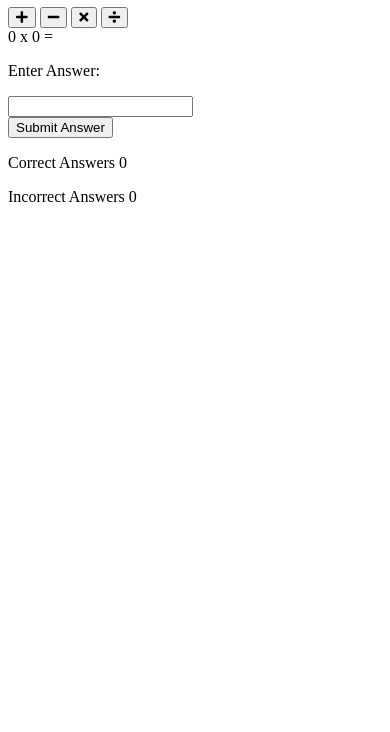
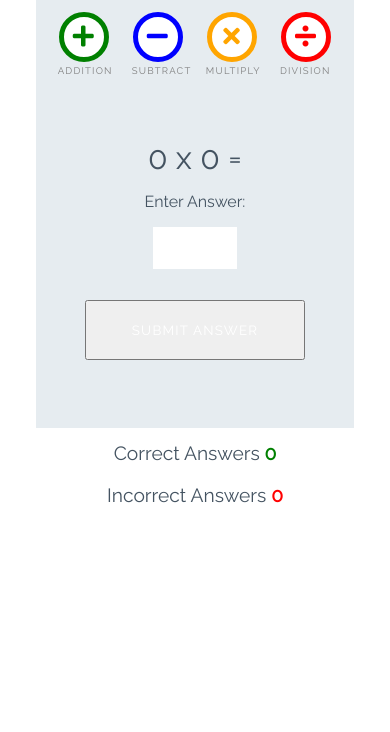
Before and after one commit to andreasarreqi/love-maths, a plain HTML site: page index.html in a window 390 px wide. Shown: the part 112-844 px from the top of the page. Drawn offline with Linux system fonts and the light colour scheme.

Commit message:
add styles for game

```diff
--- a/assets/css/style.css
+++ b/assets/css/style.css
@@ -0,0 +1,252 @@
+/* --------- Global style */
+
+body {
+    background-color: white;
+    font-family: "Raleway", sans-serif;
+    color: #445361;
+    text-align: center;
+}
+
+/* --------- Heading */
+
+.heading {
+    text-align: center;
+    font-size: 2.5rem;
+}
+
+.logo {
+    height: 40px;
+    padding-right: 5px;
+}
+
+/* --------- Game layout */
+
+.game-area {
+    background-color: #E6ECF0;
+    box-sizing: border-box;
+    width: 85%;
+    height: 65vh;
+    max-height: 450px;
+    max-width: 830px;
+    margin-left: auto;
+    margin-right: auto;
+    padding: 1%;
+}
+
+.question-area {
+    width: 50%;
+    font-size: 2rem;
+    margin: auto;
+    padding: 50px 0;
+}
+
+.question-area span {
+    padding: 0 15px;
+}
+
+.score-area {
+    margin: 5px auto;
+    width: 60%;
+    font-size: 1.2rem;
+}
+
+.controls-area {
+    width: 85%;
+    margin: 30px auto;
+}
+
+#score {
+    color: green;
+    font-weight: bold;
+}
+
+#incorrect {
+    color: red;
+    font-weight: bold;
+}
+
+.answer-message {
+    display: none;
+    font-size: 1rem;
+}
+
+#answer-box {
+    border: none;
+    color: #445361;
+    display: inline-block;
+    height: 40px;
+    width: 80px;
+    font-size: 1.2rem;
+}
+
+.scores {
+    display: inline-block;
+    padding: 25px;
+}
+
+/* --------- Buttons */
+
+.btn {
+    width: 220px;
+    height: 60px;
+    font-family: "Raleway", sans-serif;
+    text-transform: uppercase;
+    letter-spacing: 1.2px;
+    color: white;
+}
+
+.btn:focus {
+    outline: none;
+}
+
+.btn--big {
+    padding-top: 10px;
+    border-radius: 50%;
+    background-color: white;
+    border: 10px solid;
+    width: 100px;
+    height: 100px;
+    font-size: 3.2rem;
+    margin: 0 30px;
+    transition: all 0.5s;
+}
+
+.btn--big::after{
+    content: attr(data-type);
+    font-size: 1rem;
+    color: grey;
+    position: relative;
+    left: -0.5em;
+}
+
+.btn--blue {
+    border-color: blue;
+    color: blue;
+}
+
+.btn--blue:active,
+.btn--blue:hover {
+    background-color: darkblue;
+    color: white;
+}
+
+.btn--orange {
+    border-color: orange;
+    color: orange;
+}
+
+.btn--orange:active,
+.btn--orange:hover {
+    background-color: darkorange;
+    color: white;
+}
+
+.btn--red {
+    border-color: red;
+    color: red;
+}
+
+.btn--red:active,
+.btn--red:hover {
+    background-color: darkred;
+    color: white;
+}
+
+.btn--green {
+    border-color: green;
+    color: green;
+}
+
+.btn--green:active,
+.btn--green:hover {
+    background-color: darkgreen;
+    color: white;
+}
+
+.btn--gray {
+    margin-top: 25px;
+    background-color: #445361;
+    border: 1px transparent;
+    border-radius: 20px;
+}
+
+.btn--gray:active,
+.btn--gray:hover {
+    background-color: #0d1013;
+}
+
+/* --------- Media queries */
+
+@media (max-width: 414px) {
+    .controls-area {
+        width: 100%;
+    }
+
+    .btn--big {
+        margin: 0 10px;
+        padding: 5px;
+        border: 5px solid;
+        width: 50px;
+        height: 50px;
+        font-size: 1.5rem;
+    }
+
+    .btn--big::after {
+        font-size: 0.6rem;
+        left: -0.7rem;
+    }
+
+    .question-area {
+        padding: 10% 0;
+        width: 100%;
+    }
+
+    .question-area span {
+        padding: 0;
+    }
+
+    .answer-message {
+        display: block;
+    }
+
+    #answer-box {
+        display: block;
+        margin: 0 auto;
+    }
+    .btn--gray {
+        margin-top: 0;
+    }
+
+    .score-area {
+        width: 100%;
+    }
+
+    .scores {
+        margin: 0.5em auto;
+        display: block;
+        padding: 5px;
+    }
+
+    .heading {
+        font-size: 2rem;
+    }
+}
+
+@media (max-width: 320px) {
+    .game-area {
+        height: 70vh;
+    }
+
+    .controls-area {
+        width: 75%;
+        margin: 10px auto;
+    }
+
+    .btn--big {
+        margin: 10px 10px;
+    }
+    .question-area {
+        padding: 10px 0;
+    }
+
+}
--- a/index.html
+++ b/index.html
@@ -21,16 +21,16 @@
 
     <div class="game-area">
         <div class="controls-area">
-            <button class="btn btn--big btn--green">
+            <button data-type="addition" class="btn btn--big btn--green">
                 <i class="fas fa-plus"></i>
             </button>
-            <button class="btn btn--big btn--blue">
+            <button data-type="subtract" class="btn btn--big btn--blue">
                 <i class="fas fa-minus"></i>
             </button>
-            <button class="btn btn--big btn--orange">
+            <button data-type="multiply" class="btn btn--big btn--orange">
                 <i class="fas fa-times"></i>
             </button>
-            <button class="btn btn--big btn--red">
+            <button data-type="division" class="btn btn--big btn--red">
                 <i class="fas fa-divide"></i>
             </button>
             </div>
@@ -42,7 +42,7 @@
     <p class="answer-message">Enter Answer:</p>
     <input id="answer-box" type="number">
             </div>
-            <button class="btn btn--grey">Submit Answer</button>
+            <button data-type="submit" class="btn btn--grey">Submit Answer</button>
     </div>
 
     <div class="score-area">
```
